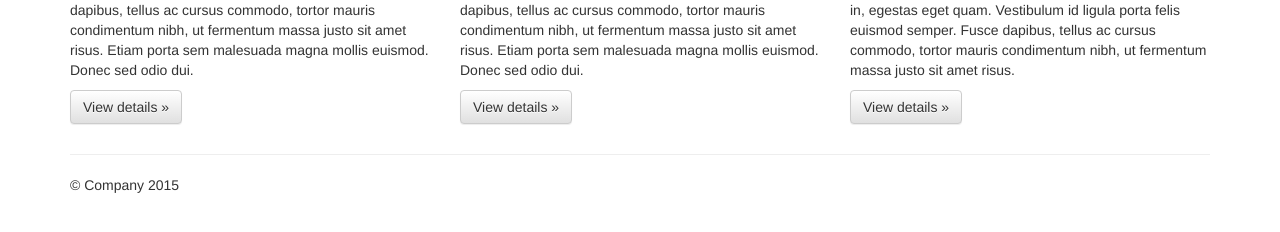
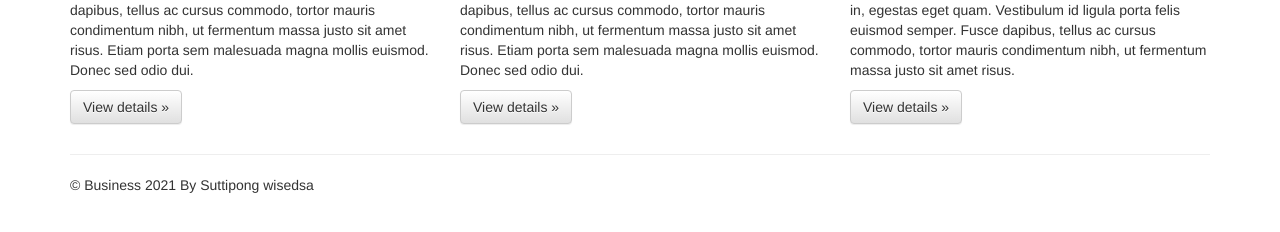
Before and after one commit to suttipong-wisedsa/SCM2021-6130613052, a plain HTML site: page index.html in a window 1280 px wide. Shown: the part 494-726 px from the top of the page. Drawn offline with nearby package versions, Linux system fonts and the light colour scheme.

Commit message:
Update index.html

```diff
--- a/index.html
+++ b/index.html
@@ -84,7 +84,7 @@
       <hr>
 
       <footer>
-        <p>&copy; Company 2015</p>
+        <p>&copy; Business 2021 By Suttipong wisedsa</p>
       </footer>
     </div> <!-- /container -->        <script src="//ajax.googleapis.com/ajax/libs/jquery/1.11.2/jquery.min.js"></script>
         <script>window.jQuery || document.write('<script src="js/vendor/jquery-1.11.2.min.js"><\/script>')</script>
```
